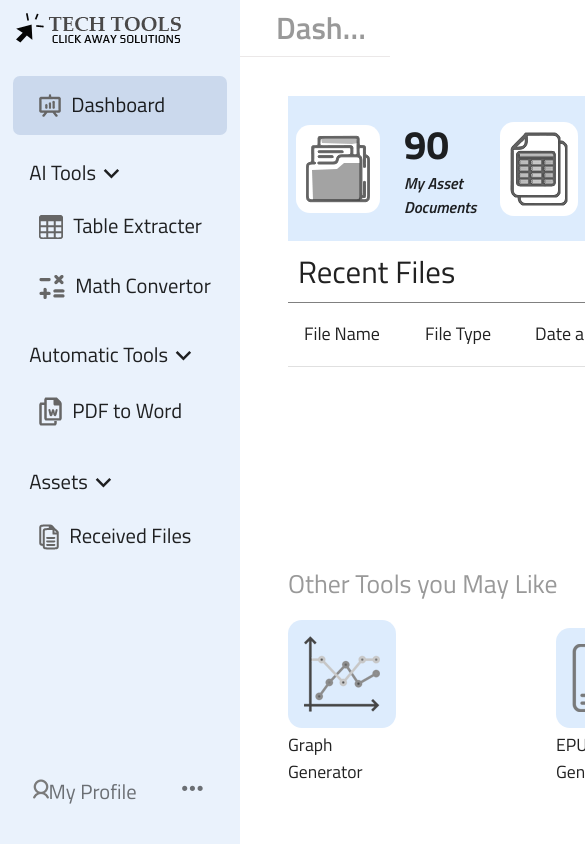
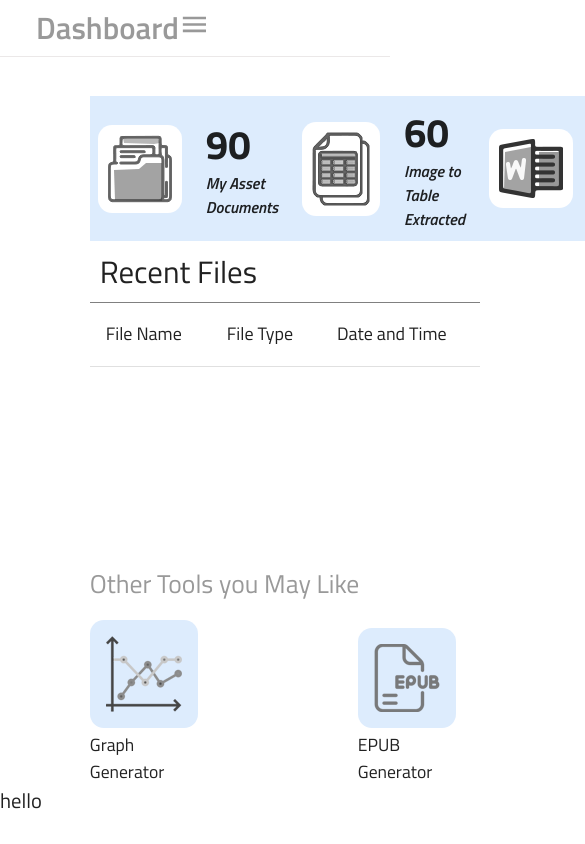
Before and after one commit to Kumarapuvenkatesu/Table-Extraction-Main, a React (Create React App) app: page / in a window 390 px wide. Shown: the top 844 px of the page, 585 px wide, since content can reach past the window. Built offline with nearby package versions, Linux system fonts and the light colour scheme.

Commit message:
latestChanges

```diff
--- a/src/components/FileUpload/TableExtraction.js
+++ b/src/components/FileUpload/TableExtraction.js
@@ -66,7 +66,7 @@ export default function MathCovertor() {
                         //     body: formData,
                         // });
                         const response = await axios.post('http://10.93.24.151:3003/tableExtraction', formData);
-                     console.log("1112",response)
+                    console.log("1112",response)
                         setImageSrc(response.data)
 
                         setResponse(response)
@@ -124,7 +124,8 @@ export default function MathCovertor() {
     const handleDragOver = (event) => {
         event.preventDefault();
     };
-    console.log("111",imageSrc)
+    // console.log(JSON.parse(imageSrc))
+
 
 
     const handleDragFiles = (event) => {
@@ -174,6 +175,7 @@ export default function MathCovertor() {
         if (response.type !== null) {
             // const blob = await response.blob();
             const blob = new Blob([response.data]);
+            console.log(blob);
             FileSaver.saveAs(blob, "my_download_file.csv");
             setDownloadStatus(!downloadStatus)
             setOpen(false)
@@ -238,9 +240,9 @@ export default function MathCovertor() {
                                                         </tr>
                                                         );
                                                     }
-                                                        })}
-                                            */}
-                                                {imageSrc?.data.slice(11)}
+                                                        })}  */}
+
+
                                         </tbody>
                                     </table>
                                     {/* <Typography paragraph width={"300px"} height={"350px"} overflow={"auto"}dangerouslySetInnerHTML={{ __html: imageSrc }}/> */}
--- a/src/components/Header/SideHeader.js
+++ b/src/components/Header/SideHeader.js
@@ -16,6 +16,8 @@ import MathConvertor from "../../assets/images/math-converter.png";
 import PdfToWord from "../../assets/images/pdf-to-word.png";
 import ReceivedFile from "../../assets/images/received-files.png";
 import { useThemeContext } from "../ThemeContext/ThemeContext";
+import { useMediaQuery } from "@mui/material";
+
 
 
 
@@ -28,6 +30,7 @@ export default function SideHeader() {
   const [assets, setAssets] = useState(true);
   const [activeItem, setActiveItem] = useState("");
   const data = useThemeContext()
+  const isScreenLarge = useMediaQuery('(min-width:1024px)');
 
   const handleClick = () => {
     setOpen(!open);
@@ -44,8 +47,8 @@ export default function SideHeader() {
   return (
     <>
       <TextHeader />
-      <Drawer
-        className={data.theme ? "side-text-color" : "normal-text-color"}
+      {isScreenLarge ?<Drawer
+        // className={data.theme ? "side-text-color" : "normal-text-color"}
         sx={{
           width: drawerWidth,
           flexShrink: 0,
@@ -57,6 +60,7 @@ export default function SideHeader() {
         }}
         variant="permanent"
         anchor="left"
+        open={isScreenLarge}
       >
         <Toolbar sx={{ cursor: "Pointer" }}>
           <img src={Logo} alt="Tech Tools" />
@@ -71,10 +75,8 @@ export default function SideHeader() {
           <List >
             <List component="li" disablePadding sx={{ my: "12px" }} >
               <ListItemButton component={NavLink} to="/"  >
-                {/* <ListItemIcon> */}
                 <img src={Dashboard} alt='Dashboard' />
                 <ListItemText primary="Dashboard" className='red'/>
-                {/* </ListItemIcon> */}
               </ListItemButton>
             </List>
             <List component="li" disablePadding sx={{ my: "15px" }}>
@@ -83,7 +85,7 @@ export default function SideHeader() {
                 {open ? <ExpandMore /> : <ExpandLess />}
               </ListItemButton>
               <Collapse in={open} >
-                <List component="li" disablePadding>
+                <List component="div" disablePadding>
                   <ListItemButton component={NavLink} to="/table-extraction"  >
                     <img src={TableExtractor} alt="Table Extraction" />
                     <ListItemText primary="Table Extracter" />
@@ -101,7 +103,7 @@ export default function SideHeader() {
                 {tools ? <ExpandMore /> : <ExpandLess />}
               </ListItemButton>
               <Collapse in={tools} >
-                <List component="li" disablePadding>
+                <List component="div" disablePadding>
                   <ListItemButton component={NavLink} to="/pdf-to-word"  >
                     <img src={PdfToWord} alt='pdf-to-word' />
                     <ListItemText primary="PDF to Word" />
@@ -115,7 +117,7 @@ export default function SideHeader() {
                 {assets ? <ExpandMore /> : <ExpandLess />}
               </ListItemButton>
               <Collapse in={assets} >
-                <List component="li" disablePadding>
+                <List component="div" disablePadding>
                   <ListItemButton component={NavLink} to="/received-files" >
                     <img src={ReceivedFile} alt='ReceivedFiles' />
                     <ListItemText primary="Received Files" />
@@ -126,7 +128,8 @@ export default function SideHeader() {
           </List>
           <ThemeMode />
         </Stack>
-      </Drawer>
+      </Drawer>:"hello"}
+
     </>
   )
 }
--- a/src/components/Header/TextHeader.js
+++ b/src/components/Header/TextHeader.js
@@ -1,6 +1,8 @@
 import React, { useState, useEffect } from "react";
 import { AppBar, Toolbar, Typography } from "@mui/material";
 import { useLocation } from 'react-router-dom';
+import { useMediaQuery } from "@mui/material";
+import MenuIcon from '@mui/icons-material/Menu';
 
 export default function TextHeader() {
   const [text, setText] = useState('');
@@ -27,19 +29,22 @@ export default function TextHeader() {
         setText("Extractor");
     }
   }, [pathname]);
+  const isScreenLarge = useMediaQuery('(min-width:1024px)') ;
 
   return (
     <AppBar
-    className="heal"
+      className="heal header-text"
       position="fixed"
-      sx={{
-        width: `calc(100% - ${240}px)`, ml: `${240}px`,
-
-      }}
+      // sx={{
+      //   width: `calc(100% - ${240}px)`,
+      //   ml: `${240}px`,
+      //   // width:{isScreenLarge},
+      //   // ml:{isScreenLarge}
+      // }}
     >
       <Toolbar>
-        <Typography variant="h5" noWrap className="heading-tag" sx={{ marginLeft: "20px",fontWeight:"550", }}>
-          {text}
+        <Typography variant="h5" noWrap className="heading-tag" sx={{ marginLeft: "20px", fontWeight: "550", }}>
+          {text}{isScreenLarge ?null :<MenuIcon/>}
         </Typography>
       </Toolbar>
     </AppBar>
--- a/src/components/Login/Login.js
+++ b/src/components/Login/Login.js
@@ -20,8 +20,8 @@ export default function Login() {
     e.preventDefault();
     try {
       //  const response = await loginUrl(email, password)
-      // const response = await axios.post("http://10.93.24.151:3003/login", { email, password });
-      const response =await axios.post("http://localhost:3001/login",{email,password});
+      const response = await axios.post("http://10.93.24.151:3003/login", { email, password });
+      // const response =await axios.post("http://localhost:3001/login",{email,password});
       console.log("response loginpage extract", response);
       if (response.data.status === "success") {
         // console.log("its true")
@@ -33,7 +33,8 @@ export default function Login() {
         }
       }
       else {
-        toast.error(response.data)
+       // toast.error(response.data)
+        toast.error(response.data.message)
       }
     } catch (error) {
       toast.error(error)
--- a/src/index.css
+++ b/src/index.css
@@ -297,3 +297,15 @@ a img{
 .css-12i7wg6-MuiPaper-root-MuiDrawer-paper{
   border:  none !important;
 }
+@media screen and (max-width:1023px) {
+  .shows{
+    display: block ;
+  }
+}
+@media screen and (min-width:1023px) {
+  .header-text{
+    width: calc(100% - 240px) !important;
+    margin-left: 240px;
+  }
+
+}
```
Also changed, not shown: 1 other file (tests, documents, lock files or other folders).
